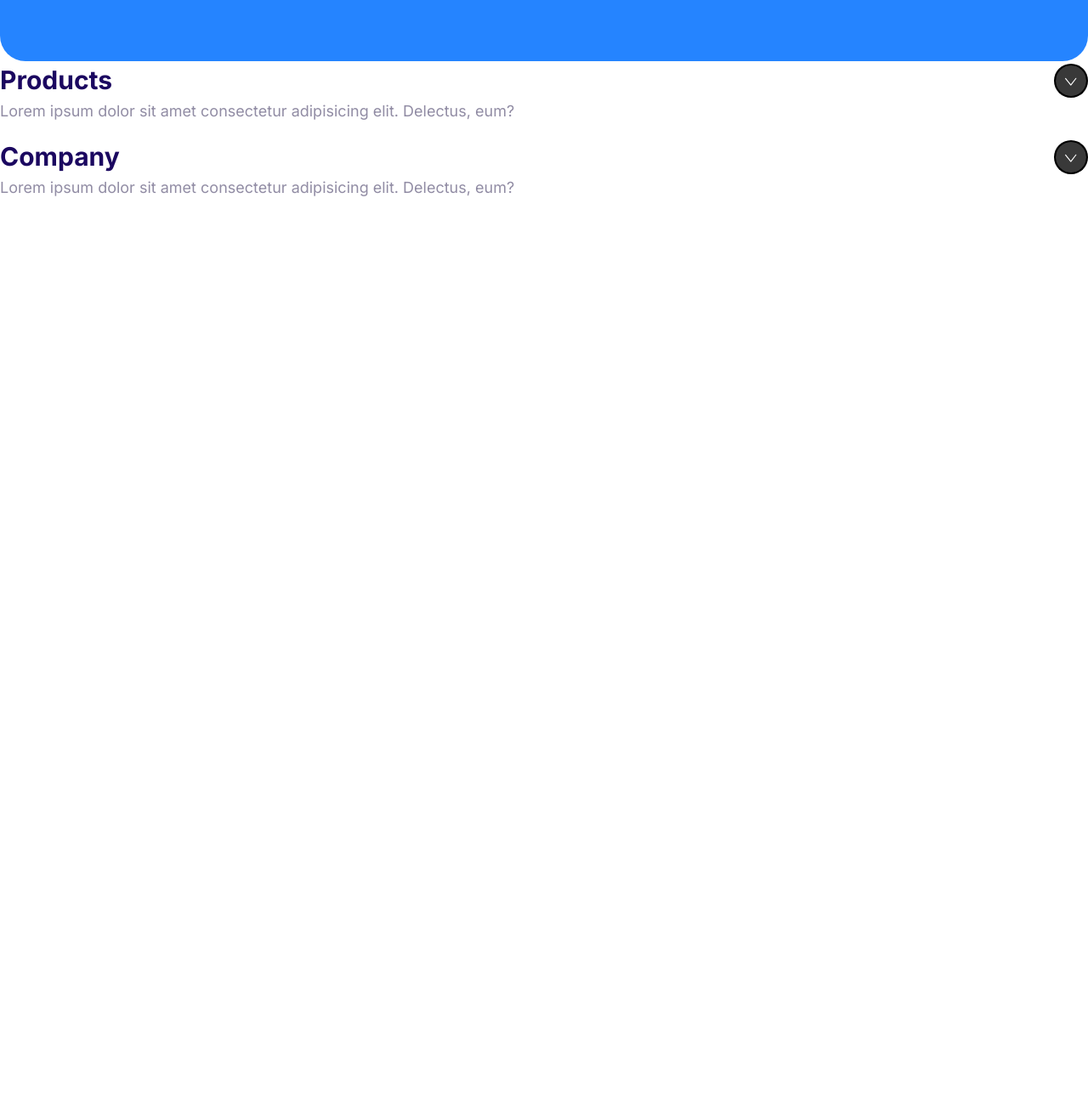
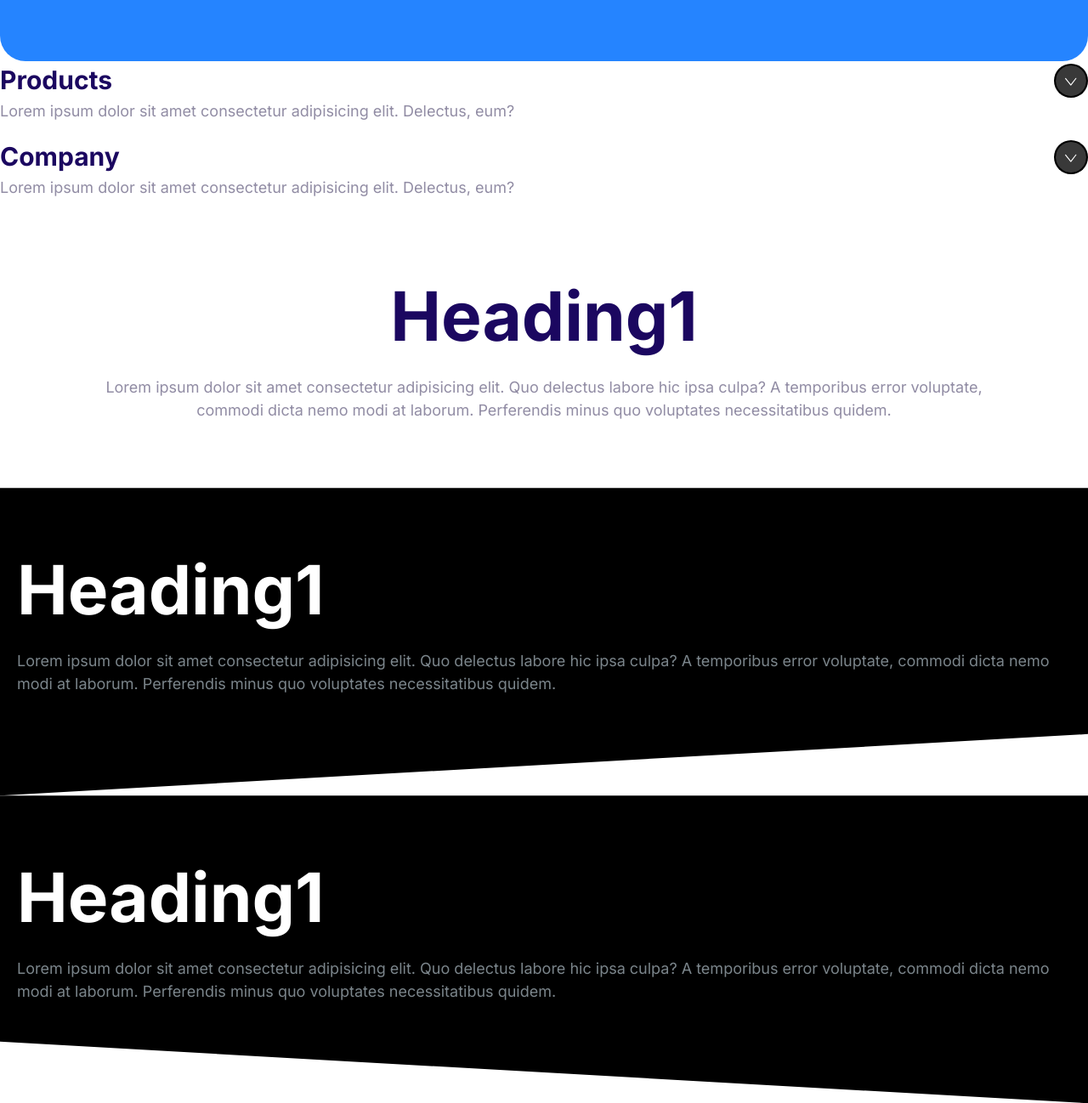
Before and after one commit to inaeon/cloudHostingProject, a plain HTML site: page index.html in a window 1280 px wide. Shown: the part 2520-3818 px from the top of the page at 85% size. Before the commit the page ends 2772 px from the top, so only its background shows below. Drawn offline with Linux system fonts and the light colour scheme.

Commit message:
blocks component

```diff
--- a/css/styles.css
+++ b/css/styles.css
@@ -507,3 +507,36 @@ a {
   max-height: 100vh;
   opacity: 1;
 }
+
+/*block sections*/
+.block {
+  --block-padding: 6rem;
+  padding: var(--block-padding) 2rem;
+}
+.block__heading {
+  margin-top: 0;
+}
+.block__header {
+  text-align: center;
+}
+
+.block--skewed {
+  color: #7b858b;
+  background-color: #000;
+  padding-bottom: calc(var(--block-padding) + 4rem);
+}
+.block--skewed .block__heading {
+  color: #fff;
+}
+
+.block--skewed-right {
+  clip-path: polygon(0% 0%, 100% 0%, 100% 80%, 0% 100%);
+}
+
+.block--skewed-left {
+  clip-path: polygon(0% 0%, 100% 0%, 100% 100%, 0% 80%);
+}
+.container {
+  max-width: 1140px;
+  margin: 0 auto;
+}
--- a/index.html
+++ b/index.html
@@ -253,6 +253,38 @@
         </p>
       </div>
     </div>
+
+    <div class="container">
+      <section class="block">
+        <div class="block__header">
+          <h1 class="block__heading">Heading1</h1>
+          <p class="block__content">
+            Lorem ipsum dolor sit amet consectetur adipisicing elit. Quo
+            delectus labore hic ipsa culpa? A temporibus error voluptate,
+            commodi dicta nemo modi at laborum. Perferendis minus quo voluptates
+            necessitatibus quidem.
+          </p>
+        </div>
+      </section>
+    </div>
+
+    <section class="block block--skewed block--skewed-right">
+      <h1 class="block__heading">Heading1</h1>
+      <p class="block__content">
+        Lorem ipsum dolor sit amet consectetur adipisicing elit. Quo delectus
+        labore hic ipsa culpa? A temporibus error voluptate, commodi dicta nemo
+        modi at laborum. Perferendis minus quo voluptates necessitatibus quidem.
+      </p>
+    </section>
+
+    <section class="block block--skewed block--skewed-left">
+      <h1 class="block__heading">Heading1</h1>
+      <p class="block__content">
+        Lorem ipsum dolor sit amet consectetur adipisicing elit. Quo delectus
+        labore hic ipsa culpa? A temporibus error voluptate, commodi dicta nemo
+        modi at laborum. Perferendis minus quo voluptates necessitatibus quidem.
+      </p>
+    </section>
     <script src="/js/main.js"></script>
   </body>
 </html>
```
Also changed, not shown: components/blocks.html (added, +30 -0 lines).
